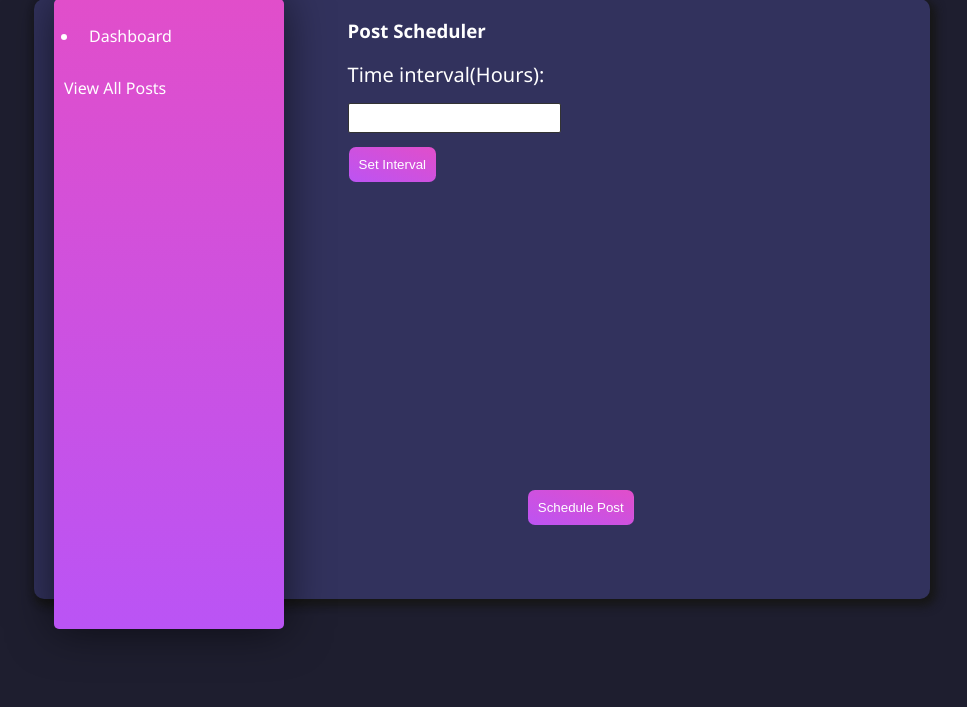
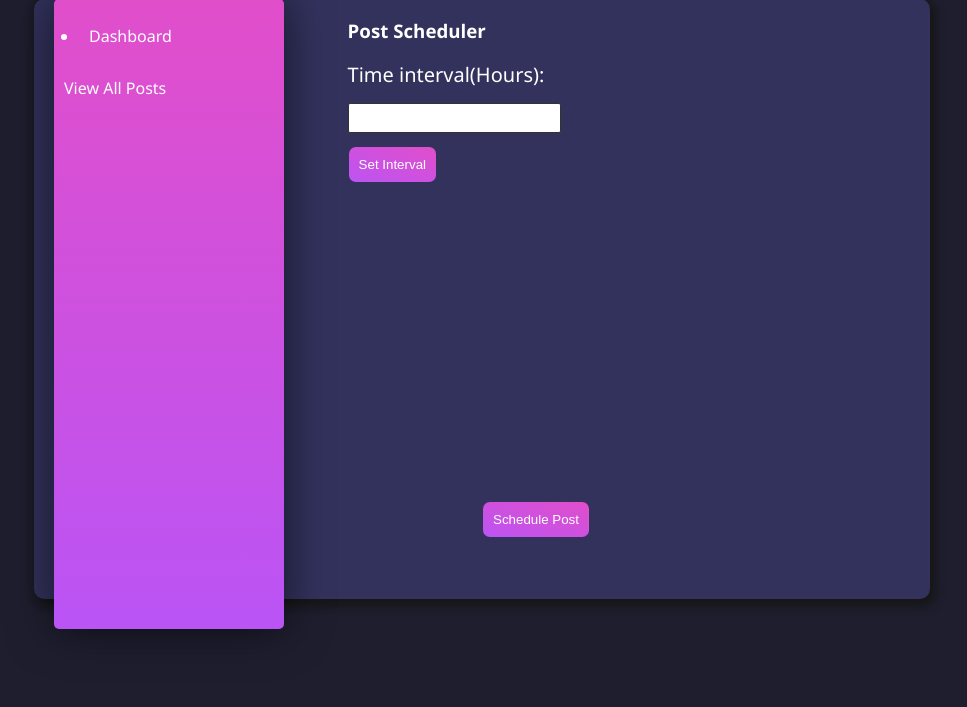
Before and after one commit to ShailuJain/FBPostSchedular, a PHP site: page / in a window 1280 px wide. Shown: the part 101-808 px from the top of the page, without its empty margins (158-1125 px from the left). Run offline with PHP 8.4, Linux system fonts and the light colour scheme.

Commit message:
Initial Commit

```diff
--- a/css/style.css
+++ b/css/style.css
@@ -66,8 +66,8 @@ body, html{
 /**********************************START OF BUTTON CSS****************************/
 .button{
     position: relative;
-    bottom: -50%;
-    left: 20%;
+    top: -20%;
+    left: 50%;
 }
 /**********************************END OF BUTTON CSS****************************/
 
--- a/index.php
+++ b/index.php
@@ -23,9 +23,8 @@
                  */
                     include_once ('includes/dashboard.php');
                 ?>
-                <div class="button"><button class="btn schedule-post">Schedule Post</button></div>
-
             </div>
+            <div class="button"><button class="btn schedule-post">Schedule Post</button></div>
         </div>
     </body>
     <script src="js/script.js"></script>
```
